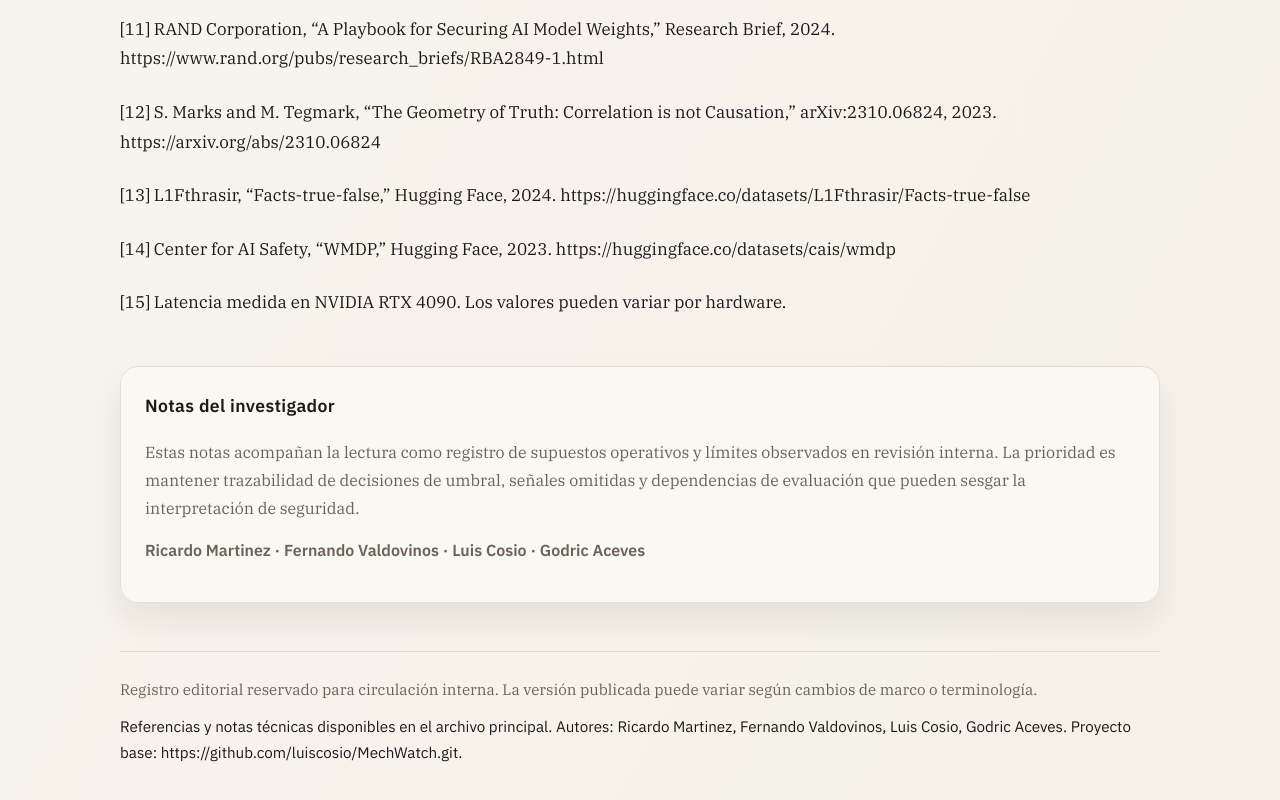
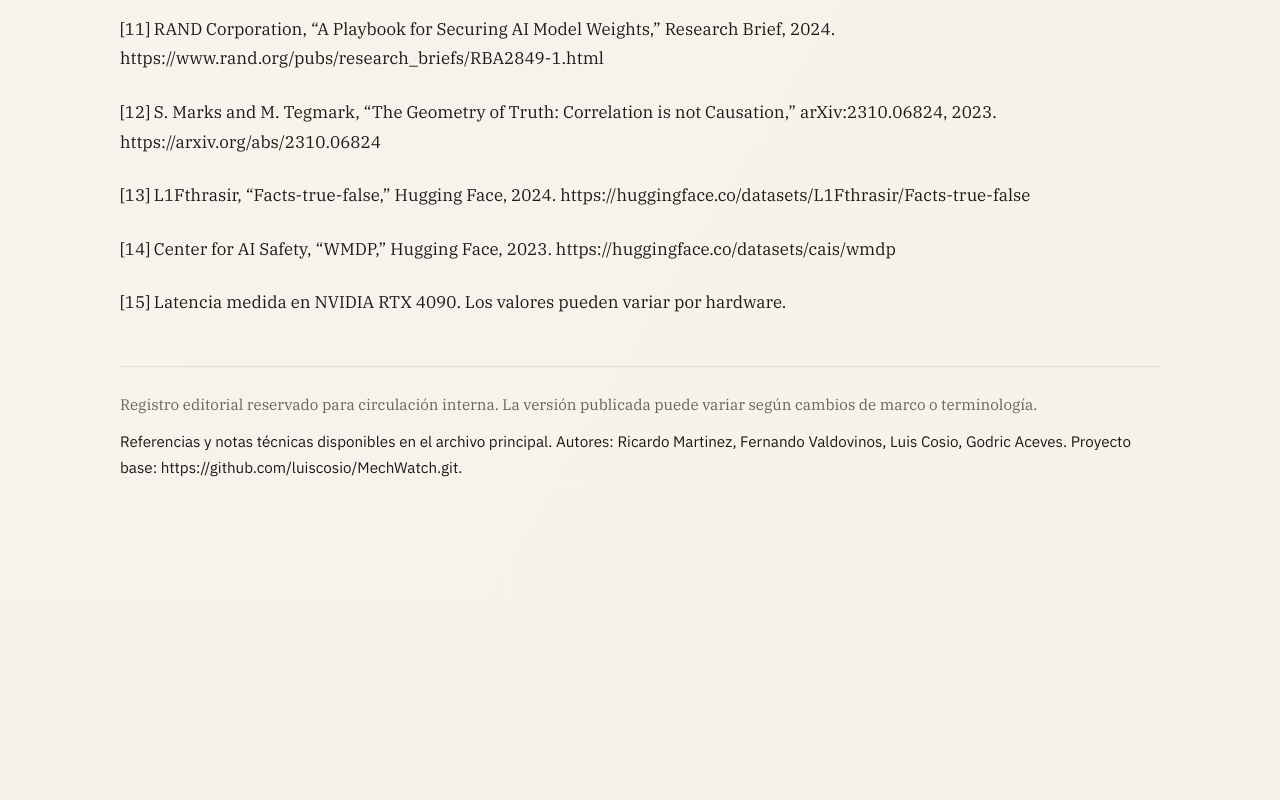
Before and after one commit to RickDevopsSecure/Mechanistic-Watchdog-Real-Time-Cognitive, a Next.js app: page / in a window 1280 px wide. Shown: the part 10187-10987 px from the top of the page. After the commit the page ends 10788 px from the top, so only its background shows below. Built offline with nearby package versions, Linux system fonts and the light colour scheme.

Commit message:
Remove researcher notes section

```diff
--- a/src/app/components/NotePage.tsx
+++ b/src/app/components/NotePage.tsx
@@ -48,10 +48,6 @@ export default async function NotePage({ lang }: NotePageProps) {
         statResidualNote: "Higher on factuals, lower on covert routes.",
         statPressure: "Stress pressure (relative)",
         statPressureNote: "Relative increase under adversarial suites.",
-        notesTitle: "Researcher notes",
-        notesBody:
-          "These notes accompany the reading as a record of operating assumptions and limits observed in internal review. The priority is to preserve traceability of threshold decisions, omitted signals, and evaluation dependencies that can bias security interpretation.",
-        notesSignature: "Ricardo Martinez · Fernando Valdovinos · Luis Cosio · Godric Aceves",
         footerLine1:
           "Editorial record reserved for internal circulation. The published version may vary with framework or terminology changes.",
         footerLine2:
@@ -75,10 +71,6 @@ export default async function NotePage({ lang }: NotePageProps) {
         statResidualNote: "Mayor en fácticos, menor en rutas encubiertas.",
         statPressure: "Presión de estrés (relativa)",
         statPressureNote: "Incremento relativo bajo suites adversariales.",
-        notesTitle: "Notas del investigador",
-        notesBody:
-          "Estas notas acompañan la lectura como registro de supuestos operativos y límites observados en revisión interna. La prioridad es mantener trazabilidad de decisiones de umbral, señales omitidas y dependencias de evaluación que pueden sesgar la interpretación de seguridad.",
-        notesSignature: "Ricardo Martinez · Fernando Valdovinos · Luis Cosio · Godric Aceves",
         footerLine1:
           "Registro editorial reservado para circulación interna. La versión publicada puede variar según cambios de marco o terminología.",
         footerLine2:
@@ -139,11 +131,6 @@ export default async function NotePage({ lang }: NotePageProps) {
           <SignalsPanel lang={lang} />
         </section>
         <article className="markdown" dangerouslySetInnerHTML={{ __html: htmlBottom }} />
-        <section className="research-notes">
-          <h2>{t.notesTitle}</h2>
-          <p>{t.notesBody}</p>
-          <p className="note-signature">{t.notesSignature}</p>
-        </section>
         <footer className="article-footer">
           <p>{t.footerLine1}</p>
           <p>{t.footerLine2}</p>
```
Also changed, not shown: 9 other files (tests, documents, lock files or other folders).
